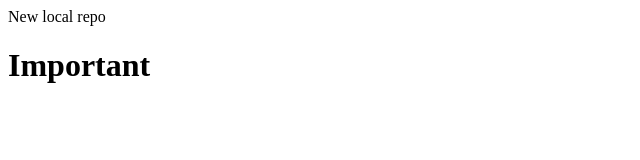
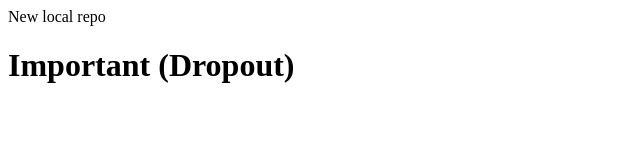
Before and after one commit to kushal-sangavat/Local-Repo, a plain HTML site: page index.html in a window 1280 px wide. Shown: the whole page, without its empty margins (0-640 px from the left). Drawn offline with Linux system fonts and the light colour scheme.

Commit message:
Add Dropout

```diff
--- a/index.html
+++ b/index.html
@@ -1,2 +1,2 @@
 <p>New local repo</p>
-<h1>Important</h1>
+<h1>Important (Dropout)</h1>
```
